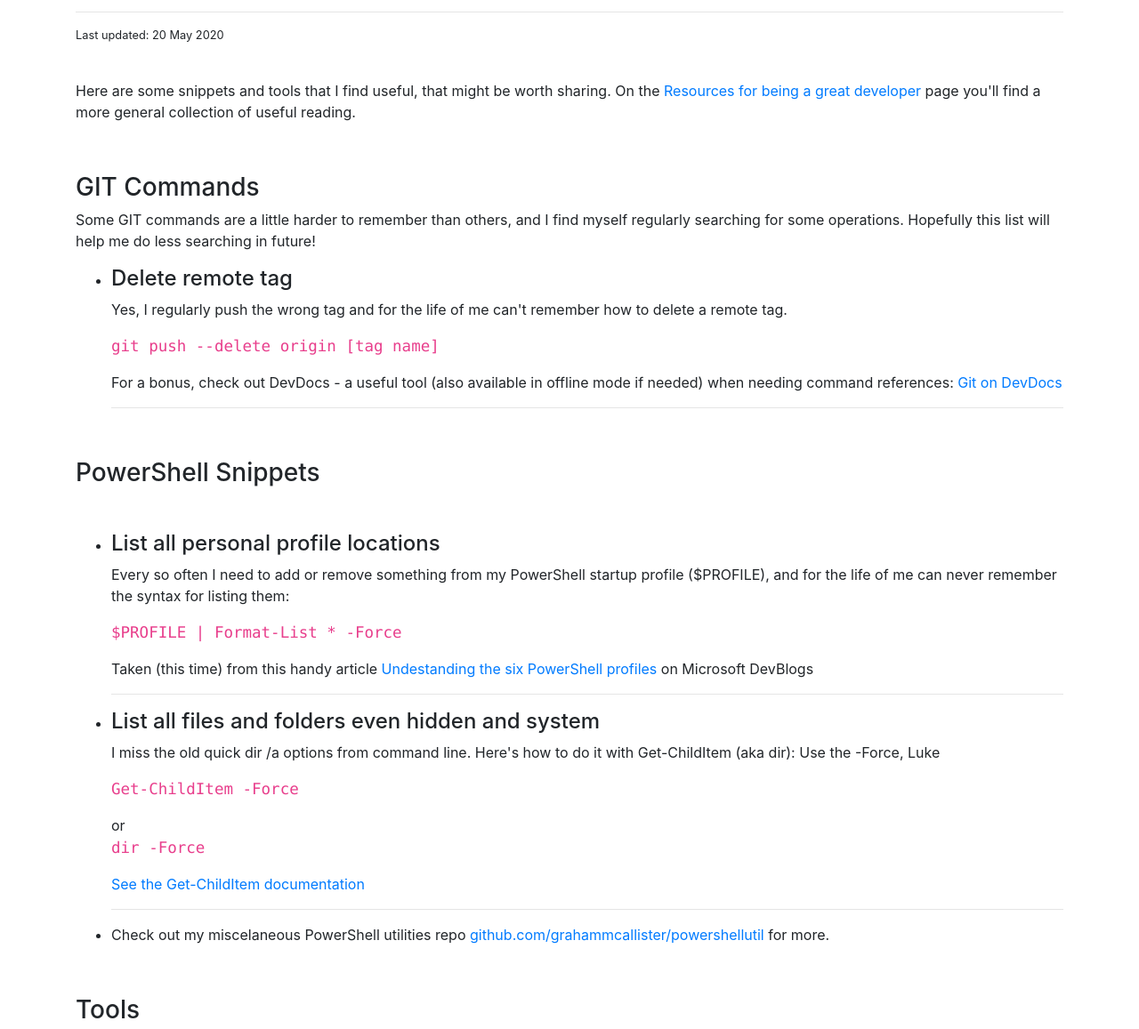
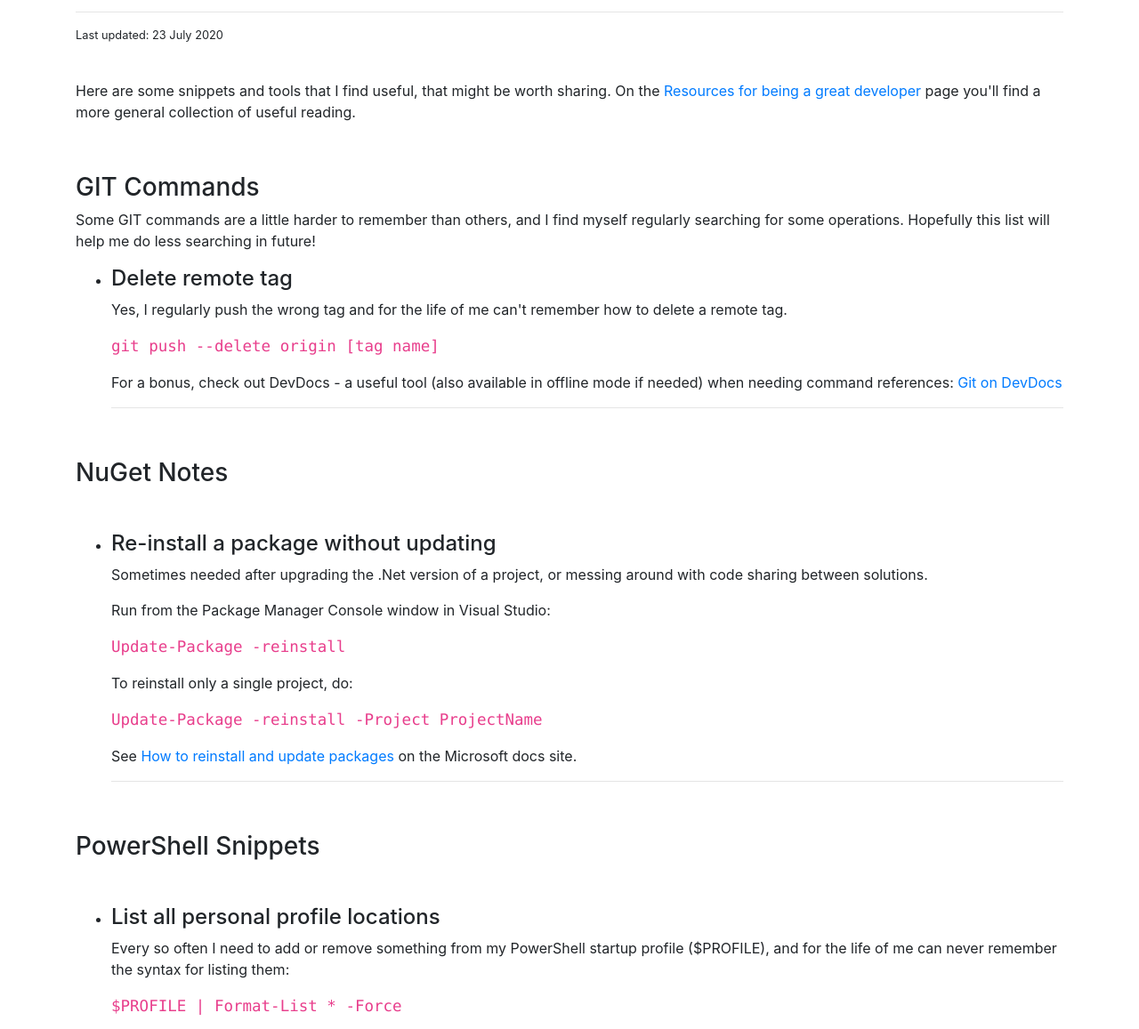
Before and after one commit to grahammcallister/grahammcallisternet, a website: page views/bookmarkthis.html in a window 1280 px wide. Shown: the part 121-1278 px from the top of the page at 89% size. Drawn offline with nearby package versions, Linux system fonts and the light colour scheme.

Commit message:
Added nuget tip

```diff
--- a/views/bookmarkthis.html
+++ b/views/bookmarkthis.html
@@ -24,7 +24,7 @@
             <h2>Bookmarks, links, snippets, reminders and lessons learned</h2>
             <hr/>
             <div class="row">
-                <div class="col-lg-12"><small>Last updated: 20 May 2020</small></div>
+                <div class="col-lg-12"><small>Last updated: 23 July 2020</small></div>
             </div>
             <p>&nbsp;</p>
 <div class="row">
@@ -48,6 +48,28 @@
                         <blockquote class="blockquote"><code>git push --delete origin [tag name]</code></blockquote>
                     </p>
                     <p>For a bonus, check out DevDocs - a useful tool (also available in offline mode if needed) when needing command references: <a href="https://devdocs.io/git/">Git on DevDocs</a></p>
+                    <hr />
+            </li>
+        </ul>
+
+        <p>&nbsp;</p>
+        <h3>NuGet Notes</h3>
+        <p>
+            &nbsp;
+        </p>
+        <ul>
+            <li>
+                    <h4>Re-install a package without updating</h4>
+                    <p>
+                        Sometimes needed after upgrading the .Net version of a project, or messing around with code sharing between solutions.
+                    </p>
+                    <p>
+                        Run from the Package Manager Console window in Visual Studio:<blockquote class="blockquote"><code>Update-Package -reinstall</code></blockquote>
+                    </p>
+                    <p>
+                        To reinstall only a single project, do:<blockquote class="blockquote"><code>Update-Package -reinstall -Project ProjectName</code></blockquote>
+                    </p>
+                    <p>See <a href="https://docs.microsoft.com/en-us/nuget/consume-packages/reinstalling-and-updating-packages">How to reinstall and update packages</a> on the Microsoft docs site.</p>
                     <hr />
             </li>
         </ul>
```
